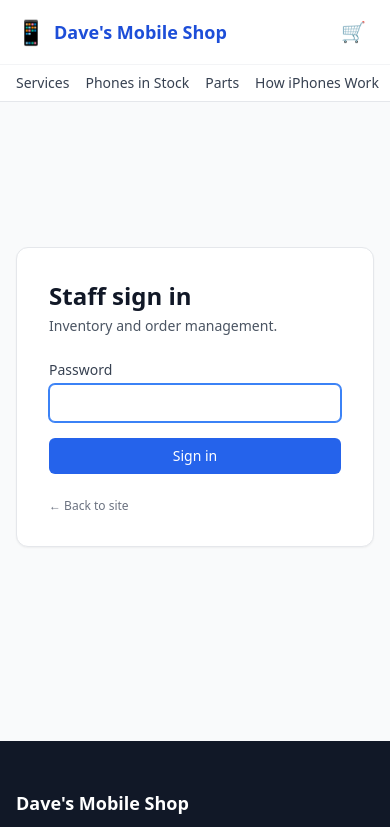
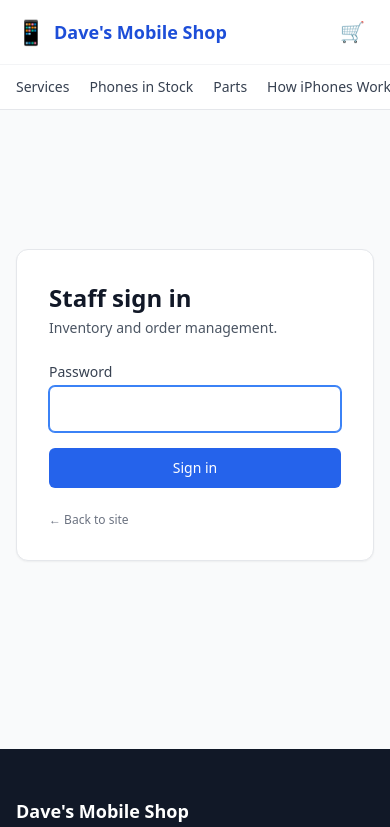
Before and after one commit to pdg7857-dev/Daves-Mobile-Shop, a Next.js app: page /admin in a window 390 px wide. Shown: the top 827 px of the page. Built offline with nearby package versions, Linux system fonts and the light colour scheme.

Commit message:
feat(mobile): bigger tap targets, iOS-safe input font sizes, viewport theme, larger cart icon

```diff
--- a/src/app/globals.css
+++ b/src/app/globals.css
@@ -12,9 +12,15 @@ html, body {
   color: var(--foreground);
 }
 
+/* Prevent iOS Safari from over-shrinking text */
+html {
+  -webkit-text-size-adjust: 100%;
+}
+
 @layer components {
   .btn {
-    @apply inline-flex items-center justify-center rounded-md px-4 py-2 text-sm font-medium transition-colors;
+    /* min-h-[40px] = comfortable tap target. active:scale gives tactile feedback on touch. */
+    @apply inline-flex items-center justify-center rounded-md px-4 py-2.5 text-sm font-medium transition-colors min-h-[40px] active:scale-95;
   }
   .btn-primary {
     @apply btn bg-brand-600 text-white hover:bg-brand-700;
@@ -28,8 +34,9 @@ html, body {
   .card {
     @apply rounded-xl border border-gray-200 bg-white shadow-sm;
   }
+  /* text-base (16px) on mobile prevents iOS Safari from auto-zooming when the field is focused */
   .input {
-    @apply w-full rounded-md border border-gray-300 px-3 py-2 text-sm focus:border-brand-500 focus:outline-none focus:ring-1 focus:ring-brand-500;
+    @apply w-full rounded-md border border-gray-300 px-3 py-2.5 text-base sm:text-sm focus:border-brand-500 focus:outline-none focus:ring-1 focus:ring-brand-500;
   }
   .label {
     @apply block text-sm font-medium text-gray-700 mb-1;
@@ -37,4 +44,9 @@ html, body {
   .table-cell {
     @apply px-3 py-2 text-sm;
   }
+  /* Wrap any wide table in <div className="table-wrap"> — horizontal swipe instead of clip on mobile */
+  .table-wrap {
+    @apply overflow-x-auto;
+    -webkit-overflow-scrolling: touch;
+  }
 }
--- a/src/app/layout.tsx
+++ b/src/app/layout.tsx
@@ -1,4 +1,4 @@
-import type { Metadata } from "next";
+import type { Metadata, Viewport } from "next";
 import "./globals.css";
 import Header from "@/components/Header";
 import Footer from "@/components/Footer";
@@ -9,6 +9,12 @@ export const metadata: Metadata = {
   description:
     "Fast, honest mobile phone repair, quality refurbished phones and parts shipped Canada-wide. Serving the GTA, Montréal, Ottawa, Québec, Moncton and Halifax.",
   keywords: ["phone repair", "iPhone repair", "Samsung repair", "refurbished phones", "phone parts Canada", "Toronto", "Montreal", "Ottawa", "Halifax", "Moncton", "Quebec"]
+};
+
+export const viewport: Viewport = {
+  width: "device-width",
+  initialScale: 1,
+  themeColor: "#1d4ed8"
 };
 
 export default function RootLayout({ children }: { children: React.ReactNode }) {
--- a/src/components/CartIcon.tsx
+++ b/src/components/CartIcon.tsx
@@ -8,12 +8,12 @@ export default function CartIcon() {
   return (
     <Link
       href="/cart"
-      className="relative inline-flex items-center justify-center rounded-md p-2 text-gray-700 hover:bg-gray-100"
+      className="relative inline-flex items-center justify-center rounded-md w-11 h-11 text-gray-700 hover:bg-gray-100 active:scale-95 transition-transform"
       aria-label={`Cart (${count} items)`}
     >
       <span className="text-xl">🛒</span>
       {hydrated && count > 0 && (
-        <span className="absolute -top-1 -right-1 rounded-full bg-brand-600 text-white text-[10px] font-bold w-5 h-5 flex items-center justify-center">
+        <span className="absolute top-1 right-1 rounded-full bg-brand-600 text-white text-[10px] font-bold w-5 h-5 flex items-center justify-center">
           {count}
         </span>
       )}
--- a/src/components/Header.tsx
+++ b/src/components/Header.tsx
@@ -20,15 +20,36 @@ export default function Header() {
           <span className="font-bold text-lg text-brand-700">Dave&apos;s Mobile Shop</span>
         </Link>
         <nav className="hidden md:flex items-center gap-6">
-          {NAV.map((item) => (<Link key={item.href} href={item.href} className="text-sm font-medium text-gray-700 hover:text-brand-700">{item.label}</Link>))}
+          {NAV.map((item) => (
+            <Link
+              key={item.href}
+              href={item.href}
+              className="text-sm font-medium text-gray-700 hover:text-brand-700"
+            >
+              {item.label}
+            </Link>
+          ))}
         </nav>
         <div className="flex items-center gap-1">
           <CartIcon />
-          <a href={`tel:${process.env.NEXT_PUBLIC_BUSINESS_PHONE || ""}`} className="btn-primary hidden md:inline-flex ml-2">Call us</a>
+          <a
+            href={`tel:${process.env.NEXT_PUBLIC_BUSINESS_PHONE || ""}`}
+            className="btn-primary hidden md:inline-flex ml-2"
+          >
+            Call us
+          </a>
         </div>
       </div>
-      <nav className="md:hidden border-t border-gray-100 px-4 py-2 flex gap-4 overflow-x-auto">
-        {NAV.map((item) => (<Link key={item.href} href={item.href} className="text-sm font-medium text-gray-700 whitespace-nowrap">{item.label}</Link>))}
+      <nav className="md:hidden border-t border-gray-100 px-2 flex gap-1 overflow-x-auto">
+        {NAV.map((item) => (
+          <Link
+            key={item.href}
+            href={item.href}
+            className="text-sm font-medium text-gray-700 whitespace-nowrap py-3 px-2 hover:text-brand-700 active:bg-gray-100 rounded-md"
+          >
+            {item.label}
+          </Link>
+        ))}
       </nav>
     </header>
   );
```
